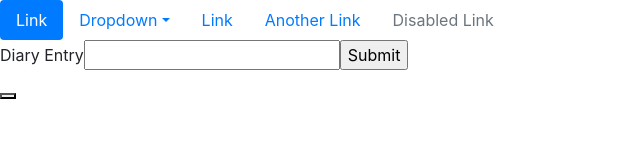
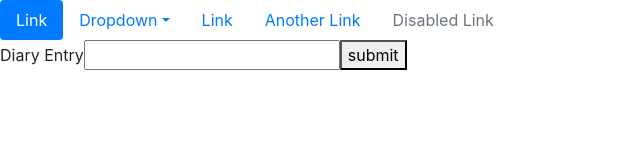
Before and after one commit to cmgonzales/react-diary, a React (Create React App) app: page / in a window 1280 px wide. Shown: the top 160 px of the page, without its empty margins (0-640 px from the left). Built offline with nearby package versions, Linux system fonts and the light colour scheme.

Commit message:
append div

```diff
--- a/package.json
+++ b/package.json
@@ -14,5 +14,9 @@
     "build": "react-scripts build",
     "test": "react-scripts test --env=jsdom",
     "eject": "react-scripts eject"
+  },
+  "devDependencies": {
+    "node-sass": "^4.9.3",
+    "sass-loader": "^7.1.0"
   }
 }
--- /dev/null
+++ b/src/App.scss
@@ -0,0 +1,4 @@
+body{
+
+    color: black;
+}
--- a/src/User.jsx
+++ b/src/User.jsx
@@ -8,13 +8,11 @@ class User extends Component {
 
     this.handleChange = this.handleChange.bind(this);
     this.handleSubmit = this.handleSubmit.bind(this);
-    this.cliked = this.cliked.bind(this);
 
-    this.state = {
+
+    this.state = {ans: [],
         value: " "
     };
-
-    this.mainHTML = [<div> main </div>]
 
 }
 
@@ -23,28 +21,26 @@ handleChange (e){
 }
 
 handleSubmit(e){
-
-    console.log(this.state.value)
-    e.preventDefault();
-
+  this.setState({ans: e.target.value})
+   console.log(this.state.ans)
 
 }
- cliked(e){
 
-    console.log("clicked");
-  //  e.preventDefault();
-}
 
   render() {
     return (
       <div>
-      <form onSubmit = {this.handleSubmit}>
+
       <label>Diary Entry
       <input type="text" value={this.state.value}   onChange={this.handleChange} />
       </label>
-      <input type = "submit" value= "Submit" />
-      </form>
-     <button onClick = {this.cliked}></button>
+      <button value = {this.state.value} onClick = {this.handleSubmit}>submit</button>
+      <div>
+      <ul>
+      {this.state.ans}
+      </ul>
+      </div>
+
      </div>
     );
   }
```
